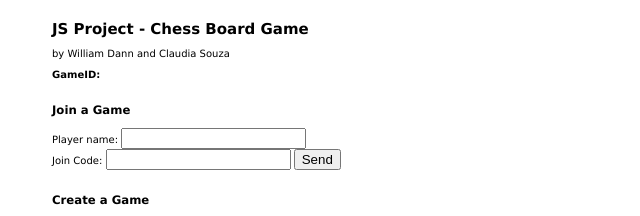
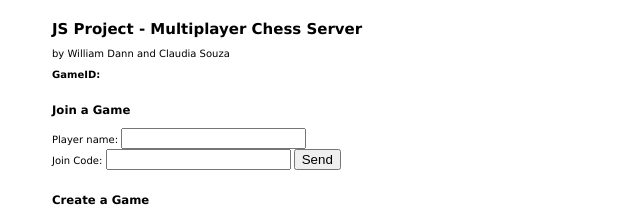
Before and after one commit to WilliamDann/clipboard-chess, a website: page public/index.html in a window 1280 px wide. Shown: the top 216 px of the page, 0-640 px from the left. Drawn offline with nearby package versions, Linux system fonts and the light colour scheme.

Commit message:
changed title to reflect multiplayer nature of the server

```diff
--- a/public/index.html
+++ b/public/index.html
@@ -22,7 +22,7 @@
 </style>
 
 <body>
-  <h1 id="title">JS Project - Chess Board Game</h1>
+  <h1 id="title">JS Project - Multiplayer Chess Server</h1>
   <p id="groupname">by William Dann and Claudia Souza</p>
   <h4>GameID: </h4><h4 id="game_id"></h4>
 
```
